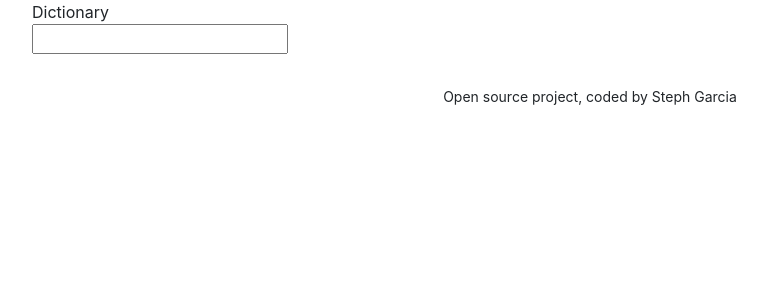
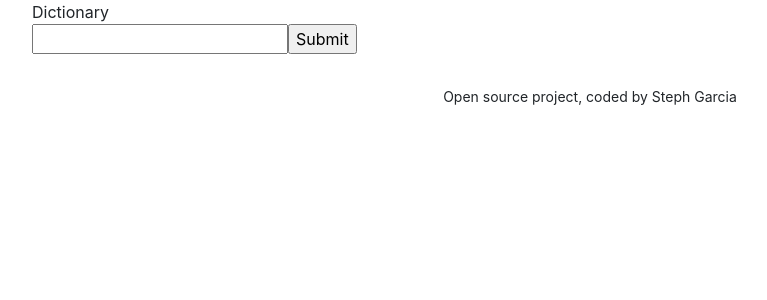
Before and after one commit to stephanie-garcia/dictionary-project, a React (Create React App) app: page / in a window 1280 px wide. Shown: the top 300 px of the page, without its empty margins (50-817 px from the left). Built offline with nearby package versions, Linux system fonts and the light colour scheme; no server answers.

Commit message:
added submit button

```diff
--- a/src/Dictionary.js
+++ b/src/Dictionary.js
@@ -13,11 +13,9 @@ export default function Dictionary() {
 
   function search(event) {
     event.preventDefault();
+    let apiUrl = `https://api.dictionaryapi.dev/api/v2/entries/en/${keyword}`;
+    axios.get(apiUrl).then(handleResponse);
   }
-
-  let apiUrl = `https://api.dictionaryapi.dev/api/v2/entries/en/${keyword}`;
-  console.log(apiUrl);
-  axios.get(apiUrl).then(handleResponse);
 
   function handleKeywordChange(event) {
     setKeyword(event.target.value);
@@ -27,6 +25,7 @@ export default function Dictionary() {
     <div className="Dictionary">
       <form onSubmit={search}>
         <input type="search" onChange={handleKeywordChange} />
+        <input type="submit" />
       </form>
       <Results results={results} />
     </div>
```
